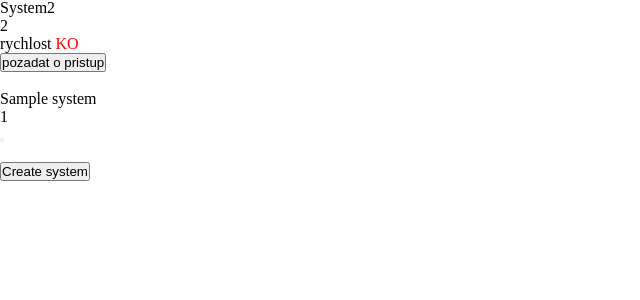
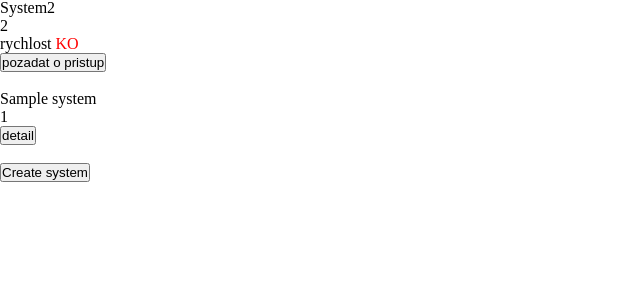
Before and after one commit to IamBahno/IIS-Project, a Flask app: page /systems in a window 1280 px wide. Shown: the part 187-487 px from the top of the page, without its empty margins (0-640 px from the left). Run offline with Flask 3, Linux system fonts and the light colour scheme; a user stored in the database is signed in; tables that the repository leaves empty hold one stand-in row (values such as "Sample post").

Commit message:
system interactive button

```diff
--- a/app/auth/routes.py
+++ b/app/auth/routes.py
@@ -71,7 +71,8 @@ def logout():
     logout_user()
     return redirect(url_for('auth.home'))
 
-# unique username constaint
+#TODO unique username constaint
+#TODO po registraci prihlasit
 @auth.route("/register", methods=['GET', 'POST'])
 def register():
     if current_user.is_authenticated:
@@ -101,6 +102,7 @@ def home():
     return redirect(url_for('auth.systems'))
 
 # TODO vypisovat realy system, pridat device do systemu, pridat kpi
+#TODO request detail
 @auth.route("/systems",methods=['GET', 'POST'])
 def systems():
     if request.method == 'POST':
@@ -109,6 +111,11 @@ def systems():
             # The 'add-system-button' button was clicked
             # Handle the logic for creating a system here
             return redirect(url_for('auth.system_create'))
+        if request.method == 'POST' and 'system-button-detail' in request.form:
+            return redirect(url_for('auth.system_detail'))
+        elif request.method == 'POST' and "system-button-request" in request.form:
+            return redirect(url_for('auth.system_request'))
+
 
 
     systems = [
@@ -118,8 +125,19 @@ def systems():
     systems_in_db =  System.query.all()
     # print(systems_in_db)
     for i in systems_in_db:
-        systems.append({"name": i.name, "id": i.id})
+        system_privilages = False
+        if(current_user.is_authenticated and current_user.id == i.system_manager):
+            system_privilages = True
+        systems.append({"name": i.name, "id": i.id,"button": "detail" if system_privilages else "pozadat o pristup"})
     return render_template('systems.html',systems=systems)
+
+@auth.route("/systems/detail",methods=['GET', 'POST'])
+def system_detail():
+    return render_template('')
+
+@auth.route("/systems/system_request",methods=['GET', 'POST'])
+def system_request():
+    return render_template('')
 
 @auth.route("/systems/create",methods=['GET', 'POST'])
 def system_create():
--- a/app/templates/systems.html
+++ b/app/templates/systems.html
@@ -14,7 +14,12 @@
         </div>
         {% if current_user.is_authenticated %}
         <form method="POST">
-            <button type="submit" name="system-button">{{ system.button }}</button>
+            {% if system.button == "detail" %}
+                <button type="submit" name="system-button-detail" >{{ system.button }} </button>
+            {% else %}
+            <button type="submit" name="system-button-request" >{{ system.button }} </button>
+            {% endif %}
+            <!-- "<button type="submit" name="system-button-detail" >{{ system.button }} </button>" -->
         </form>
         {% endif %}
         <br>
```
